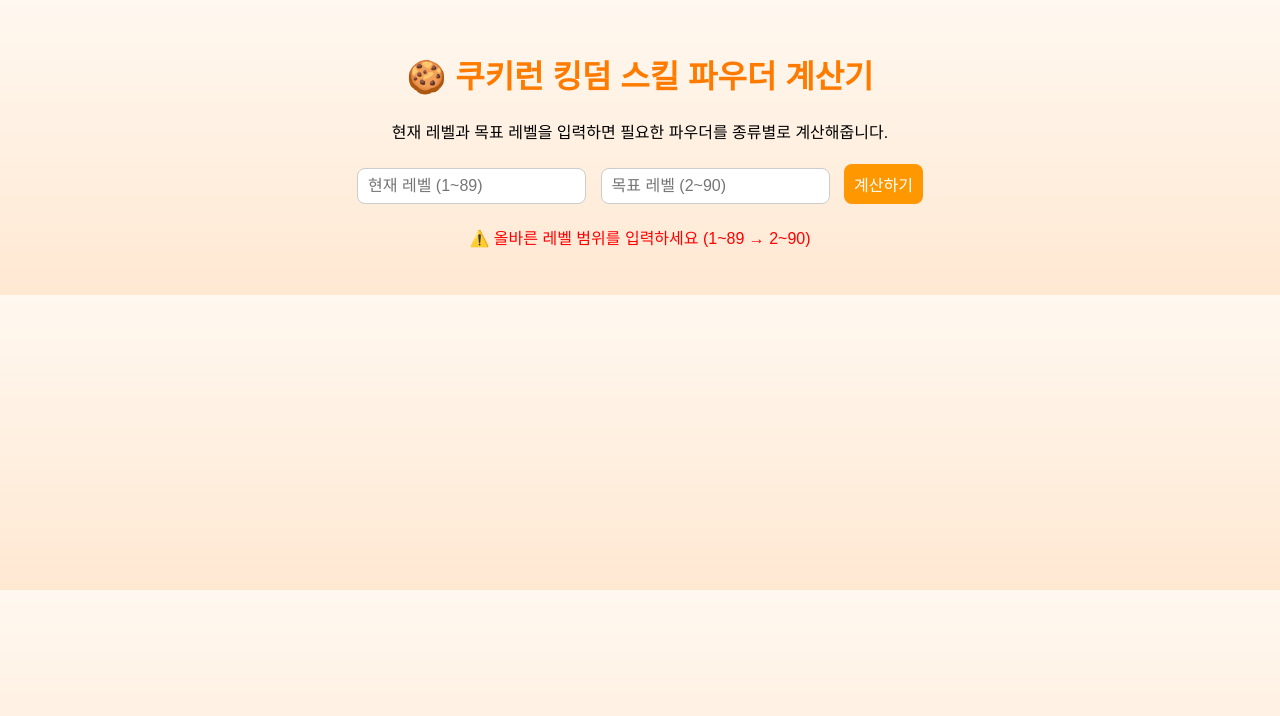
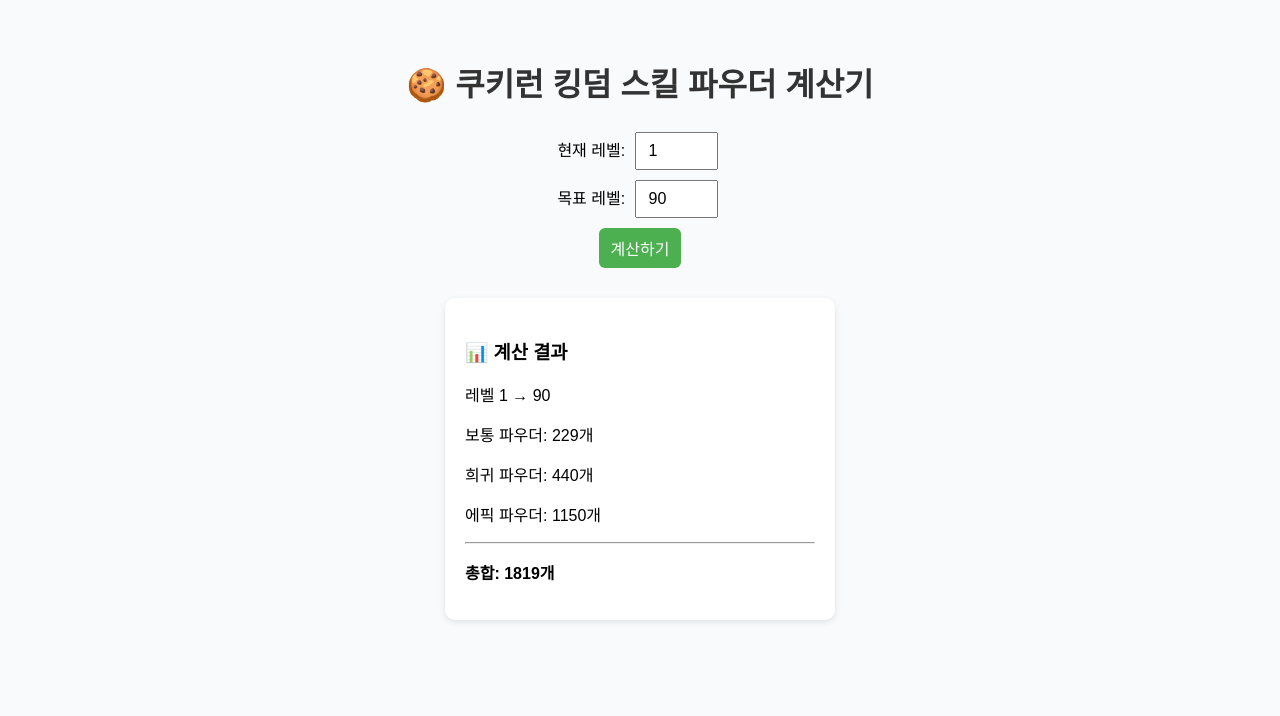
Before and after one commit to Jaewon0727/Cookierun-Kingdum-Powder-Calculator, a plain HTML site: page index.html in a window 1280 px wide. Both pictures are taken after a click on the button "계산하기". Drawn offline with Linux system fonts and the light colour scheme.

Commit message:
Update index.html

```diff
--- a/index.html
+++ b/index.html
@@ -1,77 +1,52 @@
 <!DOCTYPE html>
 <html lang="ko">
 <head>
-<meta charset="UTF-8" />
-<meta name="viewport" content="width=device-width, initial-scale=1.0" />
-<title>쿠키런 킹덤 스킬 파우더 계산기</title>
+<meta charset="UTF-8">
+<meta name="viewport" content="width=device-width, initial-scale=1.0">
+<title>Cookie Run Kingdom 스킬 파우더 계산기</title>
 <style>
   body {
     font-family: "Noto Sans KR", sans-serif;
-    background: linear-gradient(180deg, #fff8f0, #ffe8d2);
-    margin: 0;
+    background: #f9fafb;
+    display: flex;
+    flex-direction: column;
+    align-items: center;
     padding: 30px;
-    text-align: center;
   }
-  h1 {
-    color: #ff7b00;
-  }
+  h1 { color: #333; }
   input, button {
     font-size: 16px;
-    padding: 8px 10px;
     margin: 5px;
-    border-radius: 8px;
-    border: 1px solid #ccc;
+    padding: 8px 12px;
   }
   button {
-    background-color: #ff9800;
+    background-color: #4CAF50;
     color: white;
+    border: none;
+    border-radius: 6px;
     cursor: pointer;
-    border: none;
   }
   button:hover {
-    background-color: #ff7b00;
+    background-color: #45a049;
   }
-  table {
-    width: 90%;
-    max-width: 700px;
-    margin: 20px auto;
-    border-collapse: collapse;
-    background-color: white;
+  .result {
+    margin-top: 25px;
+    background: white;
     border-radius: 10px;
-    overflow: hidden;
-    box-shadow: 0 4px 8px rgba(0,0,0,0.1);
-  }
-  th, td {
-    padding: 10px;
-    border-bottom: 1px solid #eee;
-  }
-  th {
-    background-color: #ffcc80;
-  }
-  tr:nth-child(even) {
-    background-color: #fff3e0;
-  }
-  .summary {
-    margin-top: 25px;
-    font-size: 18px;
-  }
-  .powder-img {
-    width: 28px;
-    height: 28px;
-    vertical-align: middle;
-    margin-right: 6px;
+    box-shadow: 0 2px 6px rgba(0,0,0,0.1);
+    padding: 20px;
+    width: 350px;
   }
 </style>
 </head>
 <body>
-<h1>🍪 쿠키런 킹덤 스킬 파우더 계산기</h1>
-<p>현재 레벨과 목표 레벨을 입력하면 필요한 파우더를 종류별로 계산해줍니다.</p>
+  <h1>🍪 쿠키런 킹덤 스킬 파우더 계산기</h1>
 
-<input type="number" id="current" placeholder="현재 레벨 (1~89)">
-<input type="number" id="target" placeholder="목표 레벨 (2~90)">
-<button onclick="calculate()">계산하기</button>
+  <label>현재 레벨: <input type="number" id="currentLevel" min="1" max="89" value="1"></label>
+  <label>목표 레벨: <input type="number" id="targetLevel" min="2" max="90" value="90"></label>
+  <button onclick="calculate()">계산하기</button>
 
-<div id="result"></div>
+  <div class="result" id="resultBox"></div>
 
 <script>
 const powderData = {
@@ -86,60 +61,40 @@ const powderData = {
   81: 45, 82: 45, 83: 45, 84: 45, 85: 45, 86: 50, 87: 50, 88: 50, 89: 50, 90: 50
 };
 
-const powderIcons = {
-  "보통 파우더": "https://static.wikia.nocookie.net/cookierunkingdom/images/2/23/Skill_Powder_Icon_1.png",
-  "희귀 파우더": "https://static.wikia.nocookie.net/cookierunkingdom/images/f/f7/Skill_Powder_Icon_2.png",
-  "에픽 파우더": "https://static.wikia.nocookie.net/cookierunkingdom/images/1/1c/Skill_Powder_Icon_3.png"
-};
-
 function getPowderType(level) {
-  if (level <= 20) return "보통 파우더";
-  else if (level <= 40) return "희귀 파우더";
+  if (level <= 30) return "보통 파우더";
+  else if (level <= 60) return "희귀 파우더";
   else return "에픽 파우더";
 }
 
 function calculate() {
-  const current = parseInt(document.getElementById("current").value);
-  const target = parseInt(document.getElementById("target").value);
-  const resultDiv = document.getElementById("result");
-  resultDiv.innerHTML = "";
+  const current = parseInt(document.getElementById('currentLevel').value);
+  const target = parseInt(document.getElementById('targetLevel').value);
+  const resultBox = document.getElementById('resultBox');
 
-  if (isNaN(current) || isNaN(target) || current < 1 || target > 90 || current >= target) {
-    resultDiv.innerHTML = "<p style='color:red;'>⚠️ 올바른 레벨 범위를 입력하세요 (1~89 → 2~90)</p>";
+  if (isNaN(current) || isNaN(target) || current >= target || current < 1 || target > 90) {
+    resultBox.innerHTML = "⚠️ 유효한 레벨 구간(1~89 → 2~90)을 입력하세요.";
     return;
   }
 
   let total = 0;
-  const typeCount = {"보통 파우더": 0, "희귀 파우더": 0, "에픽 파우더": 0};
-
-  let html = `<table>
-  <tr><th>레벨</th><th>필요 파우더</th><th>종류</th><th>누적</th></tr>`;
+  let typeCount = { "보통 파우더": 0, "희귀 파우더": 0, "에픽 파우더": 0 };
 
   for (let lv = current + 1; lv <= target; lv++) {
-    const need = powderData[lv];
+    const need = powderData[lv] || 0;
     const type = getPowderType(lv);
+    typeCount[type] += need;
     total += need;
-    typeCount[type] += need;
+  }
 
-    html += `<tr>
-      <td>${lv}</td>
-      <td>${need}</td>
-      <td><img src="${powderIcons[type]}" class="powder-img">${type}</td>
-      <td>${total}</td>
-    </tr>`;
-  }
-  html += "</table>";
-
-  resultDiv.innerHTML = `
-    ${html}
-    <div class="summary">
-      <h3>📦 종류별 필요량</h3>
-      <p><img class="powder-img" src="${powderIcons["보통 파우더"]}"> 보통 파우더: ${typeCount["보통 파우더"]}개</p>
-      <p><img class="powder-img" src="${powderIcons["희귀 파우더"]}"> 희귀 파우더: ${typeCount["희귀 파우더"]}개</p>
-      <p><img class="powder-img" src="${powderIcons["에픽 파우더"]}"> 에픽 파우더: ${typeCount["에픽 파우더"]}개</p>
-      <hr>
-      <p><b>총 필요 파우더: ${total}개</b></p>
-    </div>
+  resultBox.innerHTML = `
+    <h3>📊 계산 결과</h3>
+    <p>레벨 ${current} → ${target}</p>
+    <p>보통 파우더: ${typeCount["보통 파우더"]}개</p>
+    <p>희귀 파우더: ${typeCount["희귀 파우더"]}개</p>
+    <p>에픽 파우더: ${typeCount["에픽 파우더"]}개</p>
+    <hr>
+    <p><b>총합: ${total}개</b></p>
   `;
 }
 </script>
```
